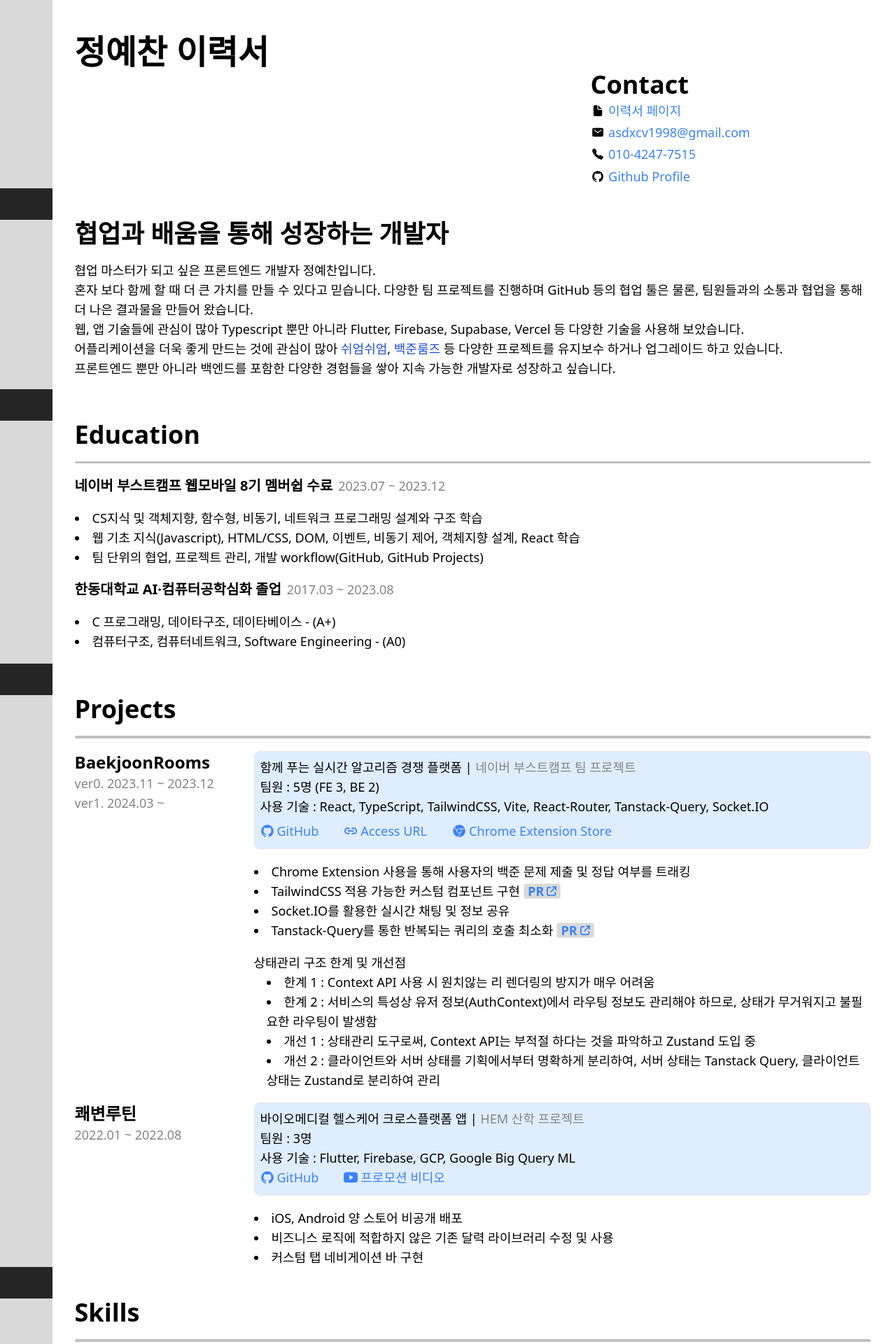
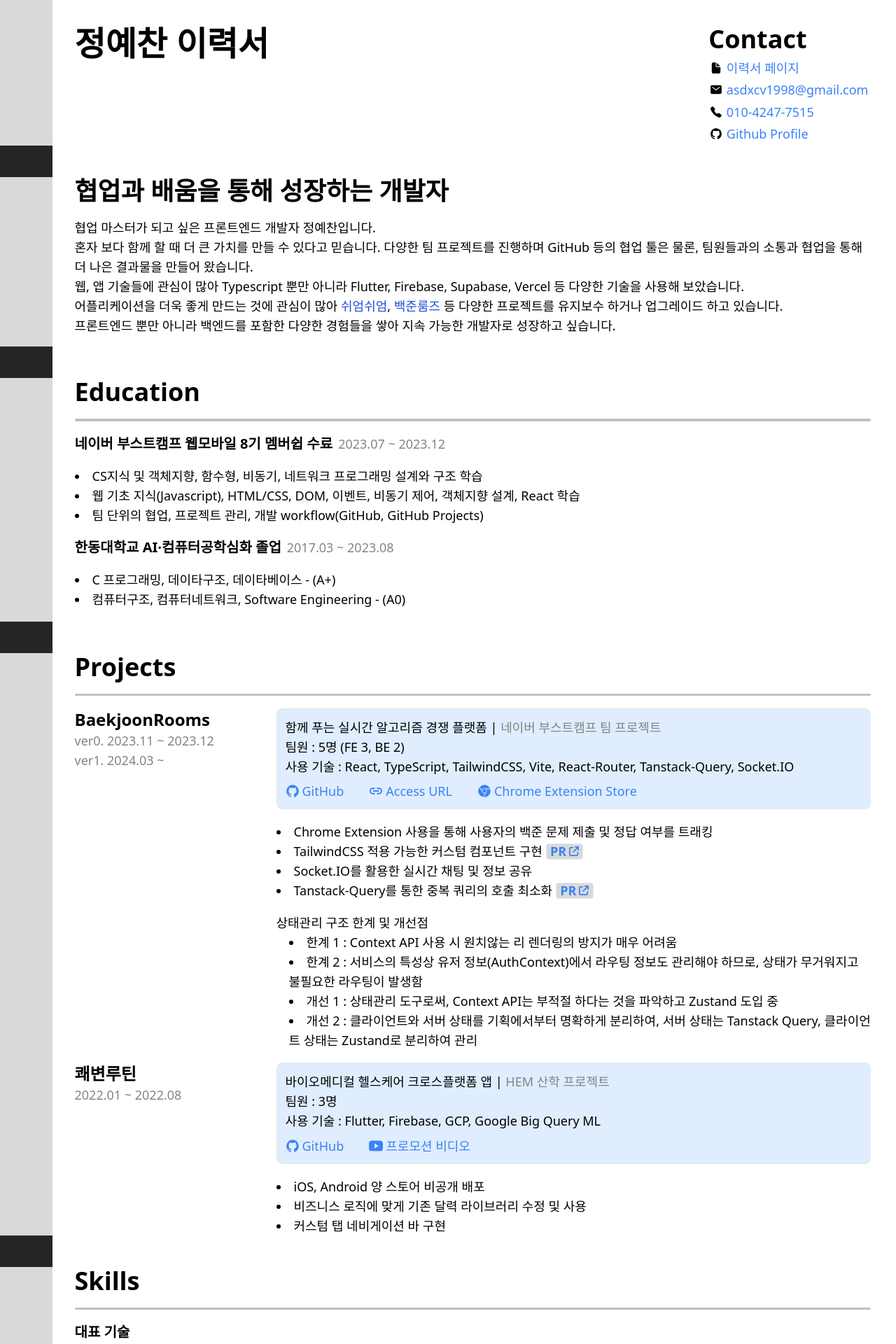
Before and after one commit to glowisn/glowisn.github.io, a Next.js app: page / in a window 1280 px wide. Shown: the top 1920 px of the page at 70% size. Built offline with nearby package versions, Linux system fonts and the light colour scheme.

Commit message:
디자인 2차 수정 및 pdf 적용

```diff
--- a/package.json
+++ b/package.json
@@ -10,6 +10,7 @@
   },
   "dependencies": {
     "next": "14.1.3",
+    "postcss-nested": "^6.0.1",
     "react": "^18",
     "react-dom": "^18",
     "react-icons": "^5.0.1"
--- a/postcss.config.js
+++ b/postcss.config.js
@@ -4,5 +4,6 @@
     'tailwindcss/nesting': {},
     'tailwindcss': {},
     'autoprefixer': {},
+    'postcss-nested': {},
   },
 };
--- a/src/pages/components/Contact.tsx
+++ b/src/pages/components/Contact.tsx
@@ -3,22 +3,31 @@
 
 export default function Contact() {
   return (
-    <section className="m-auto max-w-[50rem] flex justify-end">
-      {/* <div className=" w-[200px] h-[300px] bg-green-500"></div> */}
-      <div className="max-w-[32rem]">
-        <h2 className="text-4xl font-bold">Contact</h2>
+    <div className="flex justify-between mt-[2em]">
+      <div>
+        <h1 className="text-5xl font-extrabold leading-[1.1]">정예찬 이력서</h1>
+      </div>
+      <div>
+        <h2 className="text-4xl font-bold mb-[0.2em]">Contact</h2>
         <ul className="text-lg">
           <ContactListElements
             href="https://glowisn.github.io"
             text="이력서 페이지"
-            Icon={IoDocument}
-          ></ContactListElements>
-          <ContactListElements href="mailto:asdxcv1998@gmail.com" text="asdxcv1998@gmail.com " Icon={IoMail} />
+            Icon={IoDocument}></ContactListElements>
+          <ContactListElements
+            href="mailto:asdxcv1998@gmail.com"
+            text="asdxcv1998@gmail.com "
+            Icon={IoMail}
+          />
           <ContactListElements href="tel:+821042477515" text="010-4247-7515" Icon={IoCall} />
-          <ContactListElements href="https://github.com/glowisn" text="Github Profile" Icon={IoLogoGithub} />
+          <ContactListElements
+            href="https://github.com/glowisn"
+            text="Github Profile"
+            Icon={IoLogoGithub}
+          />
         </ul>
       </div>
-    </section>
+    </div>
   );
 }
 
--- a/src/pages/components/Head.tsx
+++ /dev/null
@@ -1,7 +0,0 @@
-export default function Head() {
-  return (
-    <>
-      <h1 className="text-5xl font-extrabold leading-[1.1] mt-[1em]">정예찬 이력서</h1>
-    </>
-  );
-}
--- a/src/pages/components/Projects.tsx
+++ b/src/pages/components/Projects.tsx
@@ -8,7 +8,7 @@
       <h2 className="text-4xl font-bold">Projects</h2>
       <Divider />
       <div className="flex">
-        <div className="min-w-[16rem]">
+        <div className="min-w-[16em] print-min-width">
           <div className="text-2xl font-bold mr-[1em]">BaekjoonRooms</div>
           <div className="text-custom-caption">
             ver0. 2023.11 ~ 2023.12
@@ -17,7 +17,7 @@
           </div>
         </div>
         <div className="flex-grow">
-          <ul className="rounded-lg border mb-[1em] p-2 bg-blue-200/50">
+          <ul className="rounded-lg border mb-[1em] p-3 pb-2 bg-blue-200/50">
             <li className="list-none">
               함께 푸는 실시간 알고리즘 경쟁 플랫폼 |{" "}
               <div className="inline-block text-custom-caption">네이버 부스트캠프 팀 프로젝트</div>
@@ -62,7 +62,7 @@
               </li>
               <li>Socket.IO를 활용한 실시간 채팅 및 정보 공유</li>
               <li>
-                Tanstack-Query를 통한 반복되는 쿼리의 호출 최소화{" "}
+                Tanstack-Query를 통한 중복 쿼리의 호출 최소화{" "}
                 <a
                   href="https://github.com/boostcampwm2023/baekjoonrooms/pull/144"
                   className="bg-custom-gray border rounded px-[0.3em] font-bold inline-flex justify-center items-center gap-1 overflow-hidden h-[1.25em]">
@@ -94,19 +94,20 @@
       </div>
 
       <div className="flex w-full">
-        <div className="min-w-[16rem]">
+        <div className="min-w-[16em] print-min-width">
           <div className="text-2xl font-bold mr-[1em]">쾌변루틴</div>
           <div className="text-custom-caption">2022.01 ~ 2022.08</div>
         </div>
 
         <div className="flex-grow">
-          <ul className="rounded-lg border mb-[1em] p-2 bg-blue-200/50">
+          <ul className="rounded-lg border mb-[1em] p-3 pb-2 bg-blue-200/50">
             <li className="list-none">
               바이오메디컬 헬스케어 크로스플랫폼 앱 |{" "}
               <div className="inline-block text-custom-caption">HEM 산학 프로젝트</div>
             </li>
             <li className="list-none">팀원 : 3명</li>
             <li className="list-none">사용 기술 : Flutter, Firebase, GCP, Google Big Query ML</li>
+            <div className="mt-[0.4em]">
               <a
                 href="https://github.com/alexcho617/HEM-Routine-App"
                 className="mr-[2em] inline-flex items-center justify-center gap-1">
@@ -119,12 +120,13 @@
                 <IoLogoYoutube className="inline" size={20} />
                 프로모션 비디오
               </a>
+            </div>
           </ul>
 
           <div>
             <ul>
               <li>iOS, Android 양 스토어 비공개 배포</li>
-              <li>비즈니스 로직에 적합하지 않은 기존 달력 라이브러리 수정 및 사용</li>
+              <li>비즈니스 로직에 맞게 기존 달력 라이브러리 수정 및 사용</li>
               <li>커스텀 탭 네비게이션 바 구현</li>
             </ul>
           </div>
--- a/src/pages/index.tsx
+++ b/src/pages/index.tsx
@@ -3,7 +3,6 @@
 import Block from "./components/Block";
 import Education from "./components/Education";
 import Footer from "./components/Footer";
-import Head from "./components/Head";
 import Left from "./components/Left";
 import Projects from "./components/Projects";
 import Skills from "./components/Skills";
@@ -16,14 +15,15 @@
           <Left />
         </div>
         <div className="">
-          <Head />
           <Contact />
           <Block />
           <Description />
           <Block />
           <Education />
+          <div className="page-break" />
           <Block />
           <Projects />
+          <div className="page-break" />
           <Block />
           <Skills />
           <Footer />
--- a/src/styles/globals.css
+++ b/src/styles/globals.css
@@ -15,7 +15,33 @@
   @apply text-lg;
 }
 
-li{
+@media print {
+  .text-5xl {
+    @apply text-4xl;
+  }
+
+  .text-4xl {
+    @apply text-3xl;
+  }
+
+  .text-2xl {
+    @apply text-xl;
+  }
+
+  .page-break {
+    page-break-after: always;
+  }
+
+  .print-min-width {
+    min-width: 12em;
+  }
+
+  body {
+    @apply text-base;
+  }
+}
+
+li {
   list-style-type: disc;
   list-style-position: inside;
 
@@ -23,7 +49,6 @@
     list-style-type: square;
   }
 }
-
 
 a {
   cursor: pointer;
```
Also changed, not shown: 1 other file (tests, documents, lock files or other folders). Lines whose indentation alone changed are shown as unchanged.
